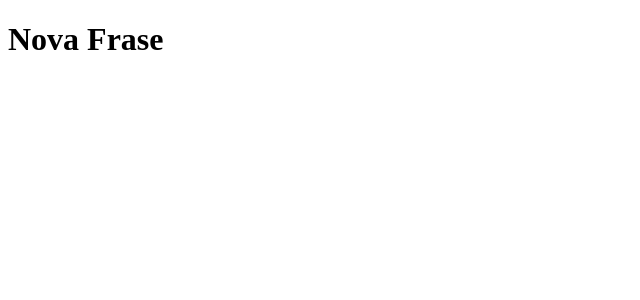
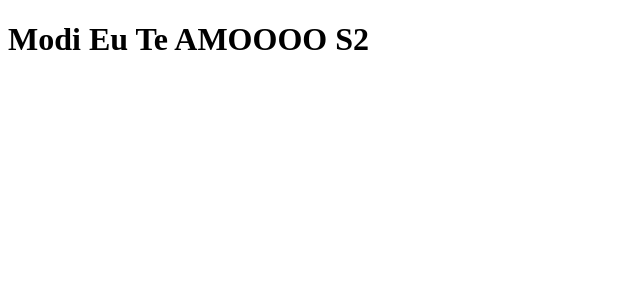
Before and after one commit to luizjardim/clone-luiz-tabnews, a Next.js app: page / in a window 1280 px wide. Shown: the top 300 px of the page, without its empty margins (0-640 px from the left). Built offline with nearby package versions, Linux system fonts and the light colour scheme.

Commit message:
feat: mensagem alterada da pagina

```diff
--- a/pages/index.js
+++ b/pages/index.js
@@ -1,4 +1,4 @@
 function Home(){
-    return <h1>Nova Frase</h1>
+    return <h1>Modi Eu Te AMOOOO S2</h1>
 }
 export default Home; //o default significa o padrao que a partir dele chama as outras
```
